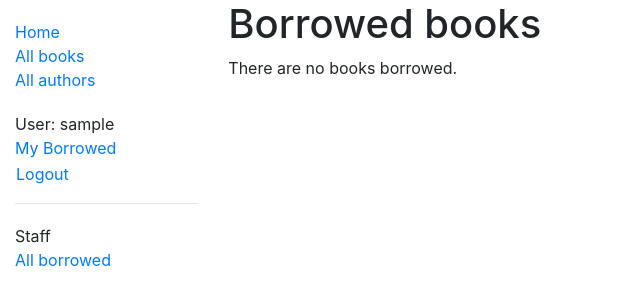
After one commit to mubaraka1i/locallibrary, a Django app: page /catalog/mybooks/ in a window 1280 px wide. The commit adds this page. Shown: the top 305 px of the page, without its empty margins (0-640 px from the left). Run offline with Django 5.2, Linux system fonts and the light colour scheme; the visitor is signed in with stand-in values (Sample User, id 1); data comes from the database, SQL or seed files in the repository.

Commit message:
Add session visit counter, allauth login and borrowed books views

```diff
--- a/catalog/admin.py
+++ b/catalog/admin.py
@@ -36,9 +36,9 @@ class BookAdmin(admin.ModelAdmin):
 @admin.register(BookInstance)
 class BookInstanceAdmin(admin.ModelAdmin):
     list_filter = ("status", "due_back")
-    list_display = ("book", "status", "due_back", "id")
+    list_display = ("book", "status", "borrower", "due_back", "id")
 
     fieldsets = (
         (None, {"fields": ("book", "imprint", "id")}),
-        ("Availability", {"fields": ("status", "due_back")}),
+        ("Availability", {"fields": ("status", "due_back", "borrower")}),
     )
--- a/catalog/static/css/styles.css
+++ b/catalog/static/css/styles.css
@@ -3,3 +3,11 @@
   padding: 0;
   list-style: none;
 }
+
+#logout-form {
+  display: inline;
+}
+#logout-form button {
+  padding: 0;
+  margin: 0;
+}
--- a/catalog/templates/base_generic.html
+++ b/catalog/templates/base_generic.html
@@ -20,6 +20,30 @@
               <li><a href="{% url 'books' %}">All books</a></li>
               <li><a href="{% url 'authors' %}">All authors</a></li>
             </ul>
+
+            <ul class="sidebar-nav">
+              {% if user.is_authenticated %}
+                <li>User: {{ user.get_username }}</li>
+                <li><a href="{% url 'my-borrowed' %}">My Borrowed</a></li>
+                <li>
+                  <form id="logout-form" method="post" action="{% url 'account_logout' %}">
+                    {% csrf_token %}
+                    <button type="submit" class="btn btn-link">Logout</button>
+                  </form>
+                </li>
+              {% else %}
+                <li><a href="{% url 'account_login' %}?next={{ request.path }}">Login</a></li>
+                <li><a href="{% url 'account_signup' %}">Sign up</a></li>
+              {% endif %}
+            </ul>
+
+            {% if perms.catalog.can_mark_returned %}
+              <hr />
+              <ul class="sidebar-nav">
+                <li>Staff</li>
+                <li><a href="{% url 'all-borrowed' %}">All borrowed</a></li>
+              </ul>
+            {% endif %}
           {% endblock %}
         </div>
         <div class="col-sm-10">
--- /dev/null
+++ b/catalog/templates/catalog/bookinstance_list_borrowed_user.html
@@ -0,0 +1,17 @@
+{% extends "base_generic.html" %}
+
+{% block content %}
+  <h1>Borrowed books</h1>
+
+  {% if bookinstance_list %}
+    <ul>
+      {% for bookinst in bookinstance_list %}
+        <li class="{% if bookinst.is_overdue %}text-danger{% endif %}">
+          <a href="{% url 'book-detail' bookinst.book.pk %}">{{ bookinst.book.title }}</a> ({{ bookinst.due_back }})
+        </li>
+      {% endfor %}
+    </ul>
+  {% else %}
+    <p>There are no books borrowed.</p>
+  {% endif %}
+{% endblock %}
--- a/catalog/templates/index.html
+++ b/catalog/templates/index.html
@@ -16,6 +16,10 @@
     <li><strong>Genres containing "politic":</strong> {{ num_genres_politic }}</li>
     <li><strong>Books containing "politic":</strong> {{ num_books_politic }}</li>
   </ul>
+
+  <p>
+    You have visited this page {{ num_visits }} time{{ num_visits|pluralize }}.
+  </p>
   <img src="https://w3.cs.jmu.edu/cs347/f26/stewart.jpeg" alt="Dr. Stewart rockin' that Carolina Blue koy Kahala">
 
   <img src="{% static 'images/2010-kodiak-bear-1.jpg' %}" alt="A small cutie pie">
--- a/catalog/urls.py
+++ b/catalog/urls.py
@@ -17,3 +17,8 @@ urlpatterns = [
     path('authors/', views.AuthorListView.as_view(), name='authors'),
     path('author/<int:pk>', views.AuthorDetailView.as_view(), name='author-detail'),
 ]
+
+urlpatterns += [
+    path('mybooks/', views.LoanedBooksByUserListView.as_view(), name='my-borrowed'),
+    path('borrowed/', views.LoanedBooksAllListView.as_view(), name='all-borrowed'),
+]
--- a/catalog/views.py
+++ b/catalog/views.py
@@ -1,3 +1,4 @@
+from django.contrib.auth.mixins import LoginRequiredMixin, PermissionRequiredMixin
 from django.shortcuts import render
 from django.views import generic
 
@@ -13,6 +14,10 @@ def index(request):
     num_genres_politic = Genre.objects.filter(name__icontains='politic').count()
     num_books_politic = Book.objects.filter(title__icontains='politic').count()
 
+    num_visits = request.session.get('num_visits', 0)
+    num_visits += 1
+    request.session['num_visits'] = num_visits
+
     context = {
         'num_books': num_books,
         'num_instances': num_instances,
@@ -20,6 +25,7 @@ def index(request):
         'num_authors': num_authors,
         'num_genres_politic': num_genres_politic,
         'num_books_politic': num_books_politic,
+        'num_visits': num_visits,
     }
 
     # Render the HTML template index.html with the data in the context variable
@@ -42,3 +48,26 @@ class AuthorListView(generic.ListView):
 
 class AuthorDetailView(generic.DetailView):
     model = Author
+
+
+class LoanedBooksByUserListView(LoginRequiredMixin, generic.ListView):
+    model = BookInstance
+    template_name = 'catalog/bookinstance_list_borrowed_user.html'
+    paginate_by = 10
+
+    def get_queryset(self):
+        return (
+            BookInstance.objects.filter(borrower=self.request.user)
+            .filter(status__exact='o')
+            .order_by('due_back')
+        )
+
+
+class LoanedBooksAllListView(PermissionRequiredMixin, generic.ListView):
+    model = BookInstance
+    permission_required = 'catalog.can_mark_returned'
+    template_name = 'catalog/bookinstance_list_borrowed_all.html'
+    paginate_by = 10
+
+    def get_queryset(self):
+        return BookInstance.objects.filter(status__exact='o').order_by('due_back')
--- a/locallibrary_config/urls.py
+++ b/locallibrary_config/urls.py
@@ -39,3 +39,7 @@ from django.conf import settings
 from django.conf.urls.static import static
 
 urlpatterns += static(settings.STATIC_URL, document_root=settings.STATIC_ROOT)
+
+urlpatterns += [
+    path('accounts/', include('allauth.urls')),
+]
--- a/pyproject.toml
+++ b/pyproject.toml
@@ -5,6 +5,7 @@ requires-python = ">=3.14"
 dependencies = [
     "daphne>=4.2.3",
     "django>=6.1.1",
+    "django-allauth>=65.21.0",
     "django-environ>=0.14.0",
     "whitenoise>=6.12.0",
 ]
--- /dev/null
+++ b/templates/allauth/layouts/base.html
@@ -0,0 +1,3 @@
+{% extends "base_generic.html" %}
+
+{% block title %}<title>{% block head_title %}{% endblock %} | Local Library</title>{% endblock %}
```
Also changed, not shown: catalog/models.py (+9 -0 lines), catalog/templates/catalog/bookinstance_list_borrowed_all.html (added, +17 -0 lines), locallibrary_config/settings.py (+13 -1 lines), catalog/migrations/0006_alter_bookinstance_options_bookinstance_borrower.py (added), 1 other file.
